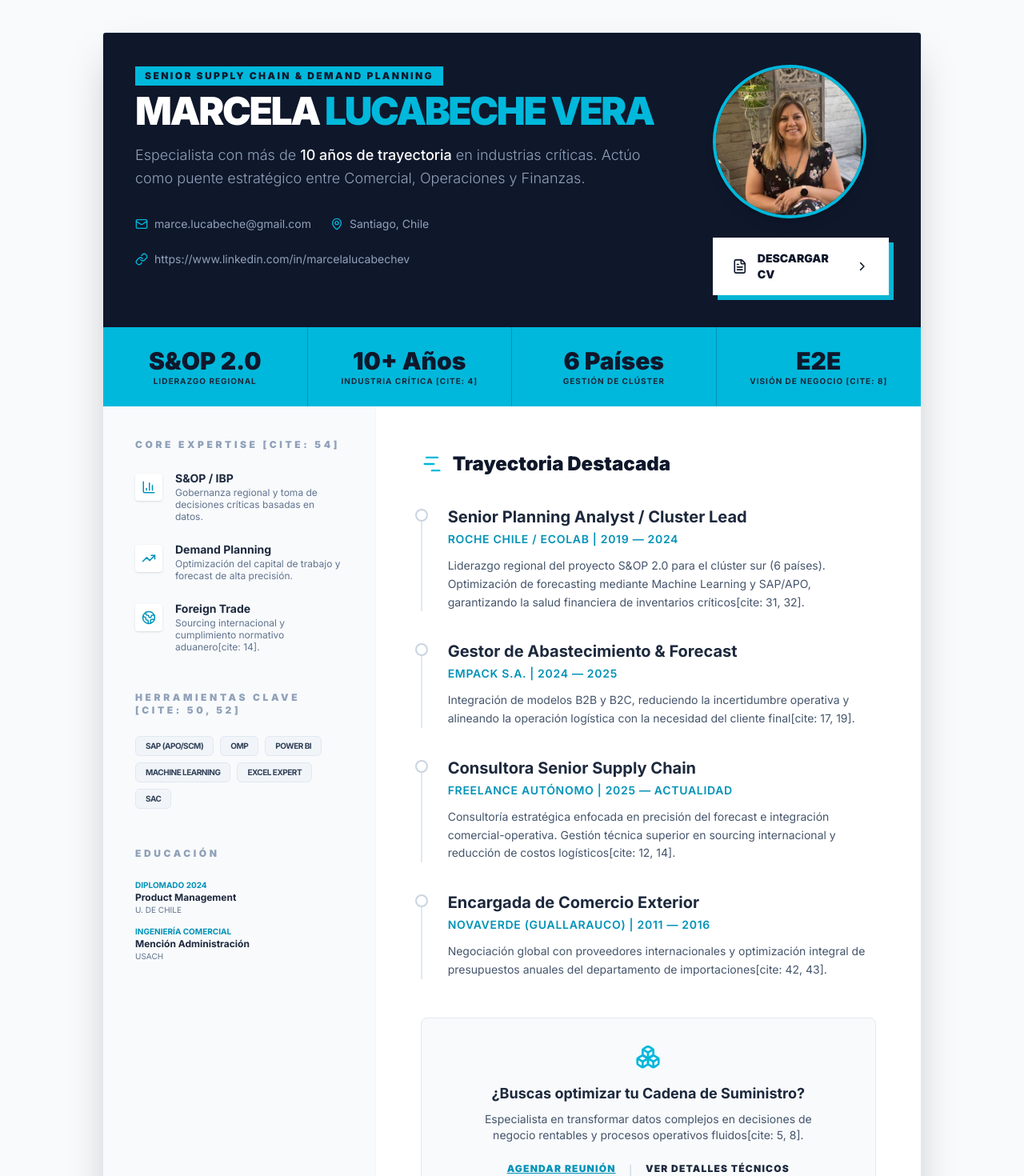
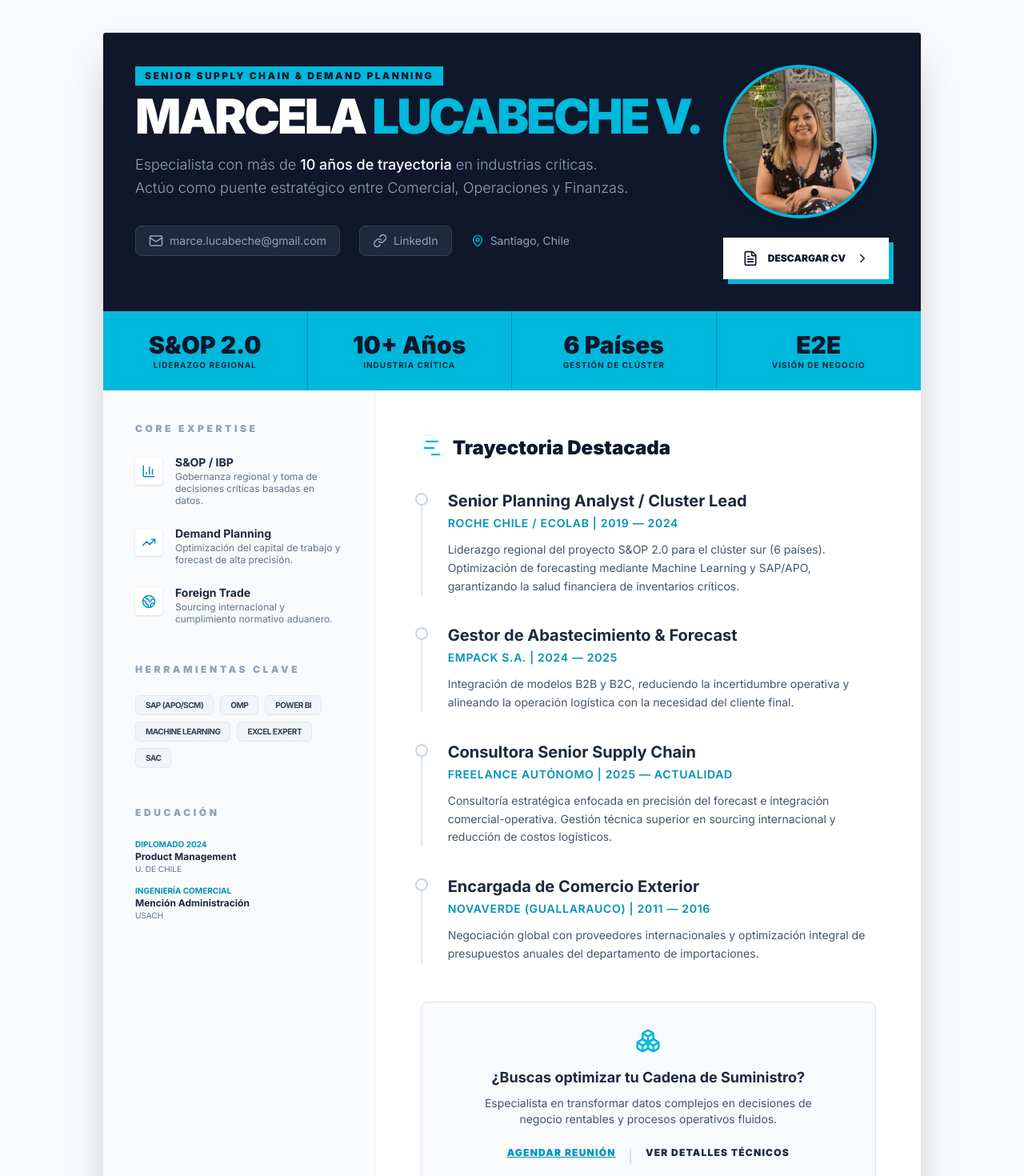
Before and after one commit to jsnavarrog-gif/cv-mlucabechev, a Next.js app: page / in a window 1280 px wide. Shown: the top 1470 px of the page at 80% size. Built offline with nearby package versions, Linux system fonts and the light colour scheme.

Commit message:
Cambios estéticos

```diff
--- a/app/page.tsx
+++ b/app/page.tsx
@@ -53,16 +53,20 @@ export default function CVMarcela() {
             <div className="inline-block bg-cyan-500 text-slate-900 px-3 py-1 text-xs font-black uppercase tracking-[0.2em] mb-2">
               Senior Supply Chain & Demand Planning
             </div>
-            <h1 className="text-4xl md:text-5xl font-black tracking-tighter uppercase">
-              Marcela <span className="text-cyan-500">Lucabeche Vera</span>
+            <h1 className="text-4xl md:text-6xl font-black tracking-tighter uppercase">
+              Marcela <span className="text-cyan-500">Lucabeche V.</span>
             </h1>
             <p className="text-slate-400 text-lg font-light max-w-2xl leading-relaxed">
-              Especialista con más de <span className="text-white font-medium">10 años de trayectoria</span> en industrias críticas. Actúo como puente estratégico entre Comercial, Operaciones y Finanzas.
+              Especialista con más de <span className="text-white font-medium">10 años de trayectoria</span> en industrias críticas.<br/>Actúo como puente estratégico entre Comercial, Operaciones y Finanzas.
             </p>
             <div className="flex flex-wrap gap-6 pt-4 text-sm text-slate-400">
-              <span className="flex items-center gap-2"><Mail size={16} className="text-cyan-500"/> marce.lucabeche@gmail.com</span>
+              <a href="mailto:marce.lucabeche@gmail.com" className="flex items-center gap-2 bg-slate-800 hover:bg-slate-700 px-4 py-2 rounded-lg transition border border-slate-700">
+                <Mail size={18} /> marce.lucabeche@gmail.com
+              </a>
+              <a href="https://www.linkedin.com/in/marcelalucabechev" target="_blank" className="flex items-center gap-2 bg-slate-800 hover:bg-slate-700 px-4 py-2 rounded-lg transition border border-slate-700">
+                <Link size={18} /> LinkedIn
+              </a>
               <span className="flex items-center gap-2"><MapPin size={16} className="text-cyan-500"/> Santiago, Chile</span>
-              <span className="flex items-center gap-2"><Link size={16} className="text-cyan-500"/> https://www.linkedin.com/in/marcelalucabechev</span>
             </div>
           </div>
           <div className="mt-8 md:mt-0">
@@ -74,7 +78,7 @@ export default function CVMarcela() {
             <a
               href="/CV_MarcelaLucabecheV.pdf"
               download
-              className="group flex items-center gap-3 bg-white text-slate-900 px-6 py-4 rounded-none font-black uppercase text-sm hover:bg-cyan-500 transition-all shadow-[6px_6px_0px_0px_rgba(6,182,212,1)]"
+              className="group flex items-center gap-3 bg-white text-slate-900 px-6 py-4 rounded-none font-black uppercase text-xs hover:bg-cyan-500 transition-all shadow-[6px_6px_0px_0px_rgba(6,182,212,1)]"
             >
               <FileText size={20}/> Descargar CV<ChevronRight size={18} className="group-hover:translate-x-1 transition-transform"/>
             </a>
@@ -89,7 +93,7 @@ export default function CVMarcela() {
           </div>
           <div className="p-6 text-center">
             <p className="text-3xl font-black text-slate-900">10+ Años</p>
-            <p className="text-[10px] text-slate-800 uppercase font-bold tracking-widest">Industria Crítica [cite: 4]</p>
+            <p className="text-[10px] text-slate-800 uppercase font-bold tracking-widest">Industria Crítica</p>
           </div>
           <div className="p-6 text-center">
             <p className="text-3xl font-black text-slate-900">6 Países</p>
@@ -97,7 +101,7 @@ export default function CVMarcela() {
           </div>
           <div className="p-6 text-center">
             <p className="text-3xl font-black text-slate-900">E2E</p>
-            <p className="text-[10px] text-slate-800 uppercase font-bold tracking-widest">Visión de Negocio [cite: 8]</p>
+            <p className="text-[10px] text-slate-800 uppercase font-bold tracking-widest">Visión de Negocio</p>
           </div>
         </div>
 
@@ -105,7 +109,7 @@ export default function CVMarcela() {
           {/* BARRA LATERAL: DOMINIO TÉCNICO */}
           <div className="md:col-span-4 bg-slate-50 p-10 border-r border-slate-100">
             <section className="mb-12">
-              <h2 className="text-xs font-black text-slate-400 uppercase tracking-[0.3em] mb-6">Core Expertise [cite: 54]</h2>
+              <h2 className="text-xs font-black text-slate-400 uppercase tracking-[0.3em] mb-6">Core Expertise</h2>
               <div className="space-y-6">
                 <div className="flex items-start gap-4">
                   <div className="mt-1 bg-white p-2 rounded shadow-sm"><BarChart3 size={18} className="text-cyan-600"/></div>
@@ -125,14 +129,14 @@ export default function CVMarcela() {
                   <div className="mt-1 bg-white p-2 rounded shadow-sm"><Globe2 size={18} className="text-cyan-600"/></div>
                   <div>
                     <h4 className="font-bold text-slate-800 text-sm">Foreign Trade</h4>
-                    <p className="text-xs text-slate-500 leading-tight">Sourcing internacional y cumplimiento normativo aduanero[cite: 14].</p>
+                    <p className="text-xs text-slate-500 leading-tight">Sourcing internacional y cumplimiento normativo aduanero.</p>
                   </div>
                 </div>
               </div>
             </section>
 
             <section className="mb-12">
-              <h2 className="text-xs font-black text-slate-400 uppercase tracking-[0.3em] mb-6">Herramientas Clave [cite: 50, 52]</h2>
+              <h2 className="text-xs font-black text-slate-400 uppercase tracking-[0.3em] mb-6">Herramientas Clave</h2>
               <div className="flex flex-wrap gap-2">
                 <SkillTag name="SAP (APO/SCM)" />
                 <SkillTag name="OMP" />
@@ -172,28 +176,28 @@ export default function CVMarcela() {
                 role="Senior Planning Analyst / Cluster Lead"
                 company="Roche Chile / Ecolab"
                 period="2019 — 2024"
-                description="Liderazgo regional del proyecto S&OP 2.0 para el clúster sur (6 países). Optimización de forecasting mediante Machine Learning y SAP/APO, garantizando la salud financiera de inventarios críticos[cite: 31, 32]."
+                description="Liderazgo regional del proyecto S&OP 2.0 para el clúster sur (6 países). Optimización de forecasting mediante Machine Learning y SAP/APO, garantizando la salud financiera de inventarios críticos."
               />
 
               <ExperienceItem
                 role="Gestor de Abastecimiento & Forecast"
                 company="Empack S.A."
                 period="2024 — 2025"
-                description="Integración de modelos B2B y B2C, reduciendo la incertidumbre operativa y alineando la operación logística con la necesidad del cliente final[cite: 17, 19]."
+                description="Integración de modelos B2B y B2C, reduciendo la incertidumbre operativa y alineando la operación logística con la necesidad del cliente final."
               />
 
               <ExperienceItem
                 role="Consultora Senior Supply Chain"
                 company="Freelance Autónomo"
                 period="2025 — Actualidad"
-                description="Consultoría estratégica enfocada en precisión del forecast e integración comercial-operativa. Gestión técnica superior en sourcing internacional y reducción de costos logísticos[cite: 12, 14]."
+                description="Consultoría estratégica enfocada en precisión del forecast e integración comercial-operativa. Gestión técnica superior en sourcing internacional y reducción de costos logísticos."
               />
 
               <ExperienceItem
                 role="Encargada de Comercio Exterior"
                 company="Novaverde (Guallarauco)"
                 period="2011 — 2016"
-                description="Negociación global con proveedores internacionales y optimización integral de presupuestos anuales del departamento de importaciones[cite: 42, 43]."
+                description="Negociación global con proveedores internacionales y optimización integral de presupuestos anuales del departamento de importaciones."
               />
             </section>
 
@@ -202,7 +206,7 @@ export default function CVMarcela() {
               <Boxes className="mx-auto text-cyan-500 mb-4" size={32} />
               <h3 className="text-lg font-bold text-slate-800 mb-2">¿Buscas optimizar tu Cadena de Suministro?</h3>
               <p className="text-sm text-slate-600 mb-6 max-w-md mx-auto">
-                Especialista en transformar datos complejos en decisiones de negocio rentables y procesos operativos fluidos[cite: 5, 8].
+                Especialista en transformar datos complejos en decisiones de negocio rentables y procesos operativos fluidos.
               </p>
               <div className="flex justify-center gap-4">
                 <a href="mailto:contacto@marcelalucabeche.cl" className="text-xs font-black uppercase tracking-widest text-cyan-600 hover:text-cyan-700 underline">Agendar Reunión</a>
```
